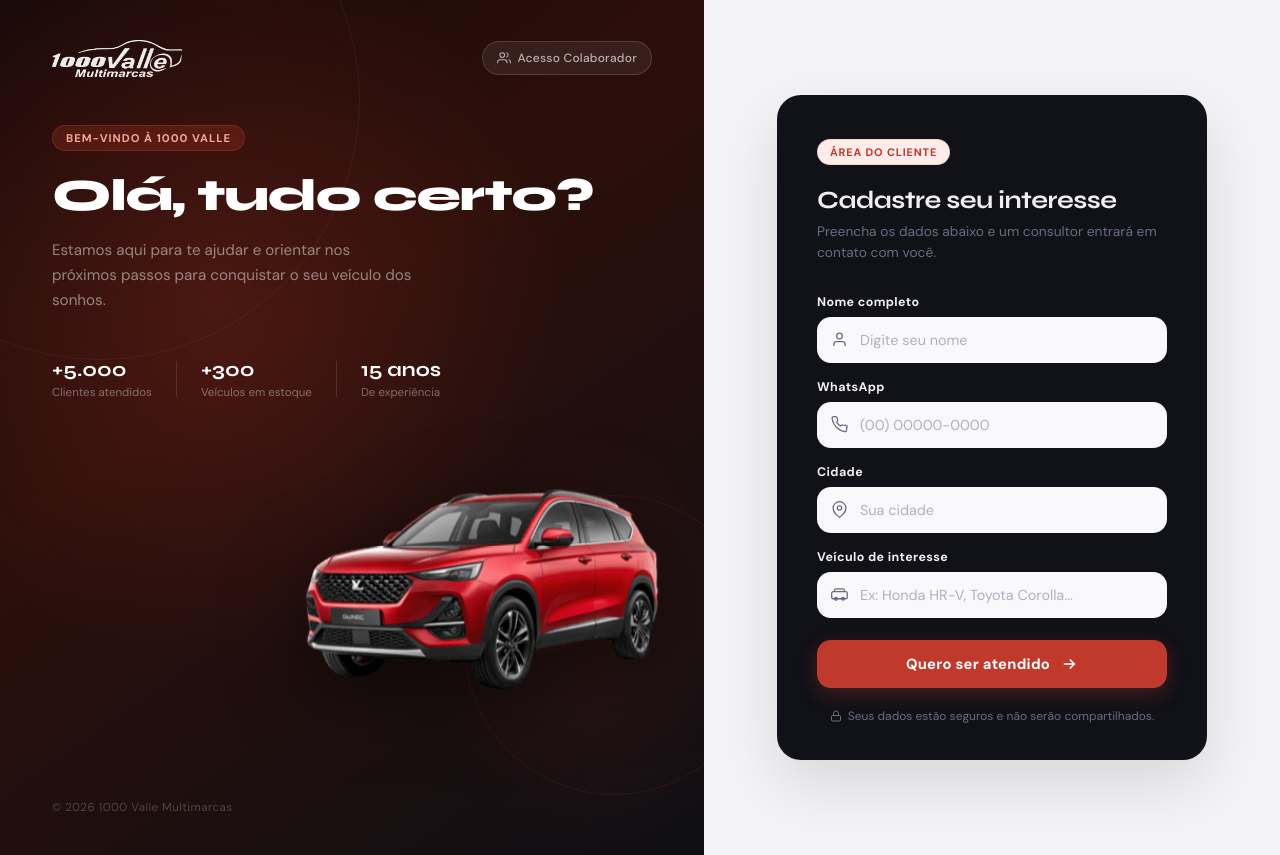
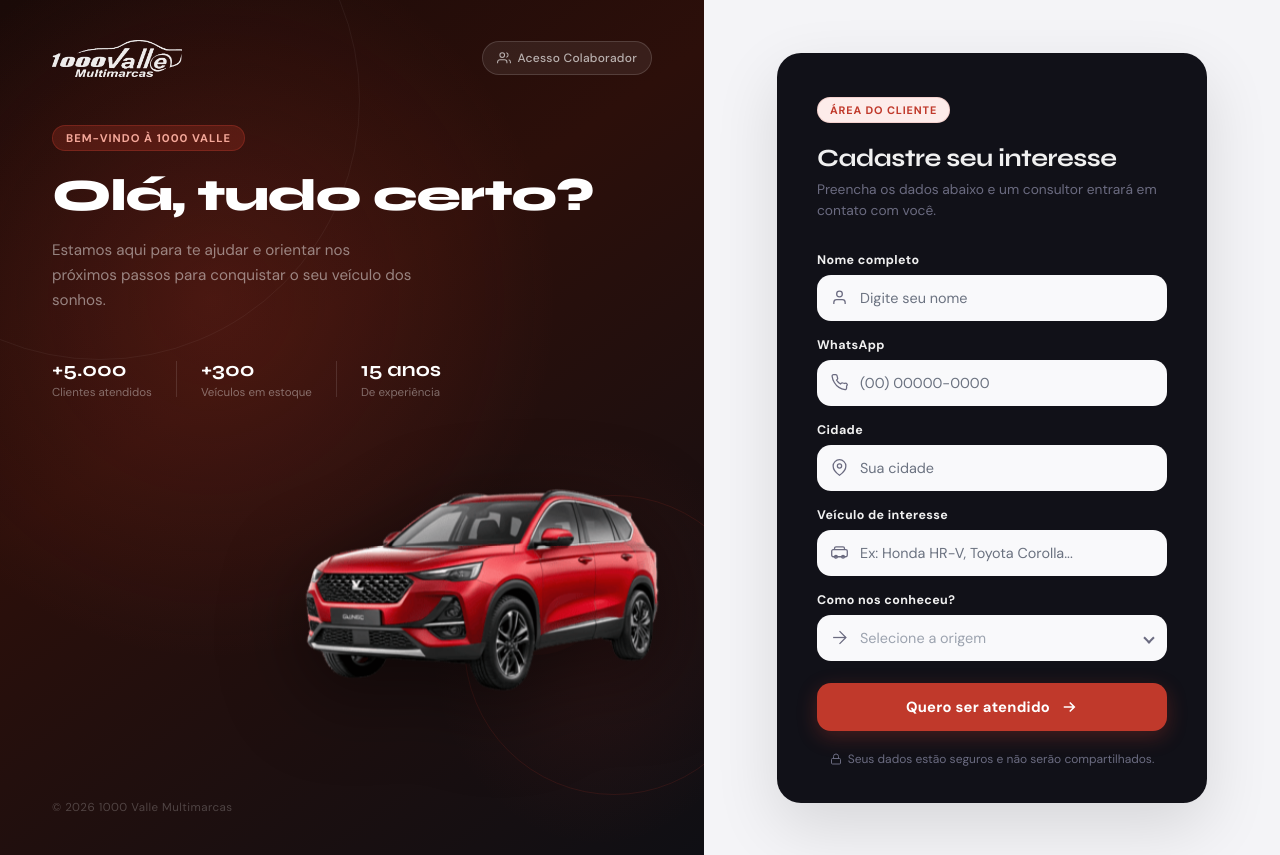
Before and after one commit to NexussDev/abp-3-valle-leads-system, a React (Vite) app in the folder frontend/: page / in a window 1280 px wide. Built offline with nearby package versions, Linux system fonts and the light colour scheme; no server answers.

Commit message:
fix: ajustes de contraste e melhorias nos formulários de login e interesse

```diff
--- a/frontend/src/pages/ClientLogin/ClientLogin.tsx
+++ b/frontend/src/pages/ClientLogin/ClientLogin.tsx
@@ -9,11 +9,14 @@ export default function ClientLogin() {
     whatsapp: "",
     cidade: "",
     veiculo: "",
+    origem: "",
   });
   const [loading, setLoading] = useState(false);
   const [success, setSuccess] = useState(false);
 
-  const handleChange = (e: React.ChangeEvent<HTMLInputElement>) => {
+  const handleChange = (
+    e: React.ChangeEvent<HTMLInputElement | HTMLSelectElement>
+  ) => {
     setFormData({ ...formData, [e.target.name]: e.target.value });
   };
 
@@ -175,6 +178,35 @@ export default function ClientLogin() {
               </div>
             </div>
 
+            {/* origem */}
+            <div className="clf-group">
+              <label className="clf-label" htmlFor="origem">Como nos conheceu?</label>
+              <div className="clf-input-wrap">
+                <svg className="clf-icon" viewBox="0 0 24 24" fill="none" stroke="currentColor" strokeWidth="1.8">
+                  <path d="M3 12h18" />
+                  <path d="M12 3l9 9-9 9" />
+                </svg>
+
+                <select
+                  name="origem"
+                  className="clf-input"
+                  required
+                  value={formData.origem}
+                  onChange={handleChange}
+                >
+                  <option value="" disabled hidden>
+                    Selecione a origem
+                  </option>
+                  <option value="instagram">Instagram</option>
+                  <option value="whatsapp">WhatsApp</option>
+                  <option value="facebook">Facebook</option>
+                  <option value="site">Site</option>
+                  <option value="outros">Outros</option>
+
+                </select>
+              </div>
+            </div>
+
             <button type="submit" className="clf-submit" disabled={loading || success}>
               {loading ? (
                 <span className="clf-spinner" />
--- a/frontend/src/styles/client-login.css
+++ b/frontend/src/styles/client-login.css
@@ -290,22 +290,52 @@
 
    .clf-input {
      width: 100%;
-     padding: 13px 16px 13px 42px;
+     padding: 13px 40px 13px 42px;
      background: #f9f9fb;
      border: 1.5px solid var(--border);
      border-radius: var(--radius);
      font-family: 'DM Sans', sans-serif;
      font-size: .9rem;
-     color: var(--text);
+     color: black;
      transition: border-color .2s, box-shadow .2s, background .2s;
      outline: none;
+
+      appearance: none;
+        -webkit-appearance: none;
+        -moz-appearance: none;
    }
-   .clf-input::placeholder { color: #b0b0be; }
+    .clf-input::placeholder {
+      color: #6b7280;
+    }
    .clf-input:focus {
      border-color: var(--red);
      background: #fff;
      box-shadow: 0 0 0 4px rgba(192,57,43,.09);
    }
+
+         .clf-input-wrap:has(select)::after {
+           content: "";
+           position: absolute;
+           right: 14px;
+           width: 8px;
+           height: 8px;
+           border-right: 2px solid var(--muted);
+           border-bottom: 2px solid var(--muted);
+           transform: rotate(45deg);
+           pointer-events: none;
+         }
+
+          select.clf-input {
+                   cursor: pointer;
+                 }
+
+          select.clf-input:invalid {
+                   color: #9ca3af;
+                   /* mesma vibe do placeholder */
+                 }
+          select.clf-input option {
+                      color: #1a1a2e;
+                    }
 
    /* submit */
    .clf-submit {
--- a/frontend/src/styles/login.css
+++ b/frontend/src/styles/login.css
@@ -211,7 +211,7 @@
      border-radius: var(--radius);
      font-family: 'DM Sans', sans-serif;
      font-size: .9rem;
-     color: var(--text);
+     color: black;
      transition: border-color .2s, box-shadow .2s, background .2s;
      outline: none;
    }
```
